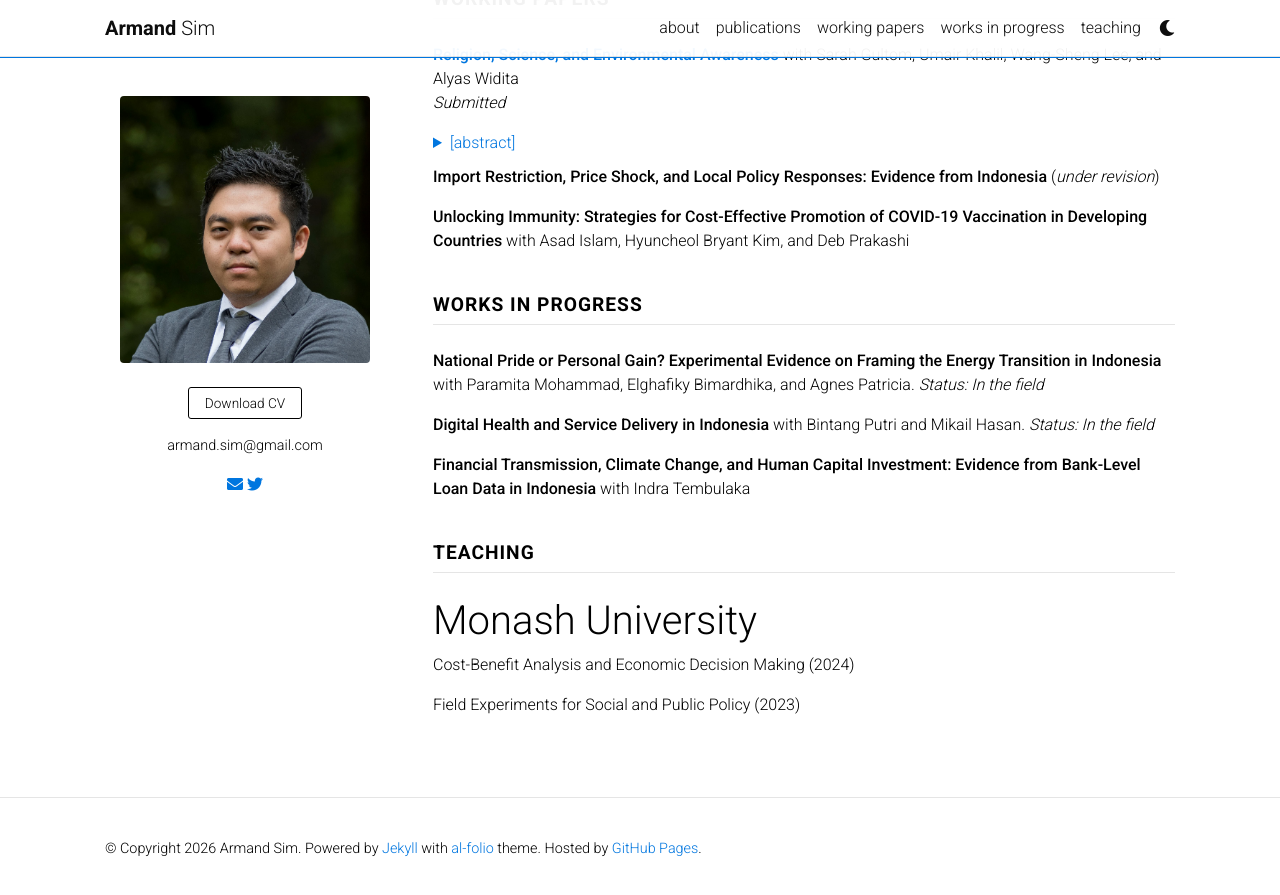
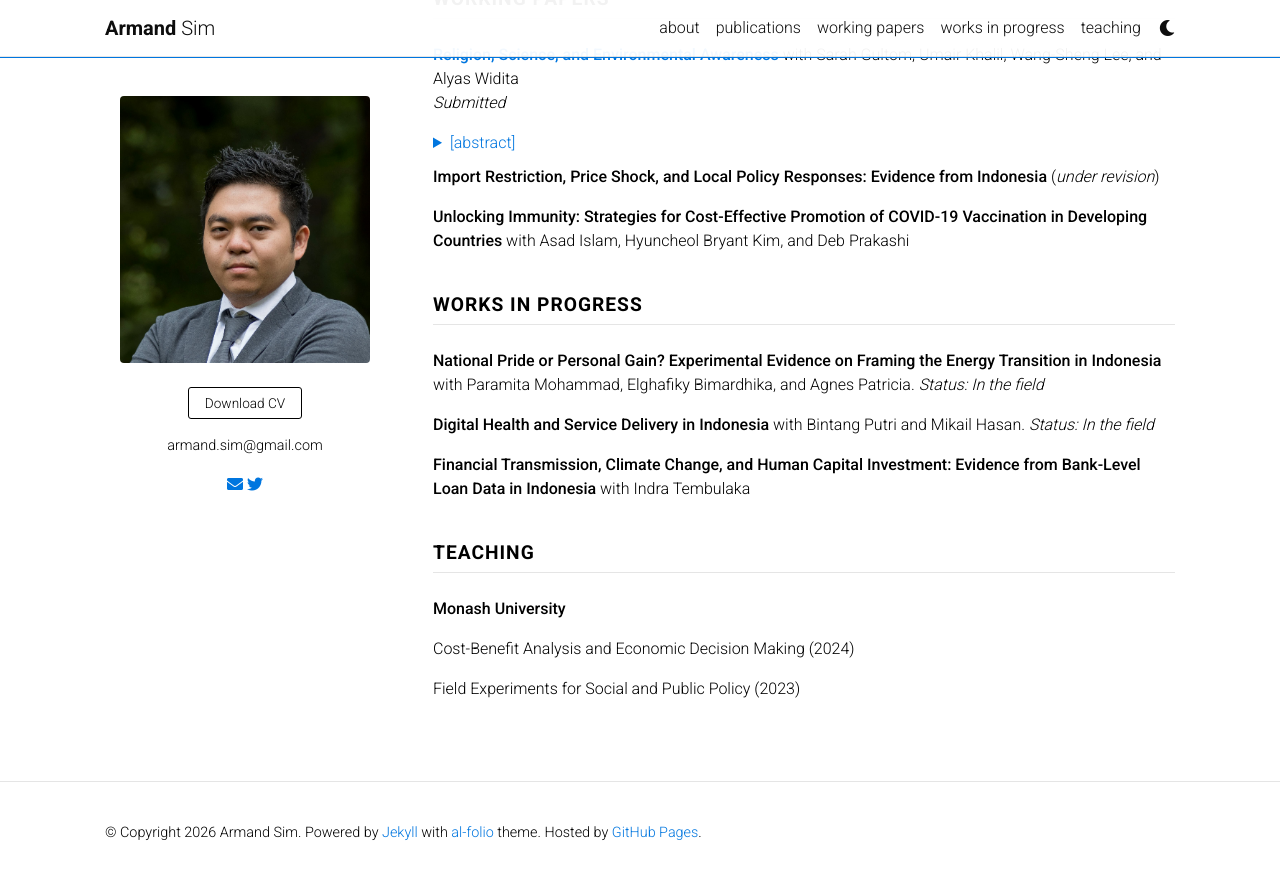
Before and after one commit to armandsim/armandsim.github.io, a Jekyll site: the page built from _pages/about.md, in a window 1280 px wide and 900 px high, scrolled down 786 px. Shown: the top 895 px of the window. Built offline with Jekyll 4.4.1, drawn with Linux system fonts in a browser that asks for light colours; comment, search, counter and statistics services are not loaded; a style sheet for code colours, icons or effects is not loaded.

Commit message:
Fix teaching section heading size

```diff
--- a/_pages/about.md
+++ b/_pages/about.md
@@ -108,7 +108,7 @@ in Indonesia** with Indra Tembulaka
 
 ## teaching
 
-# Monash University
+**Monash University**
 
 Cost-Benefit Analysis and Economic Decision Making (2024)
 
```
